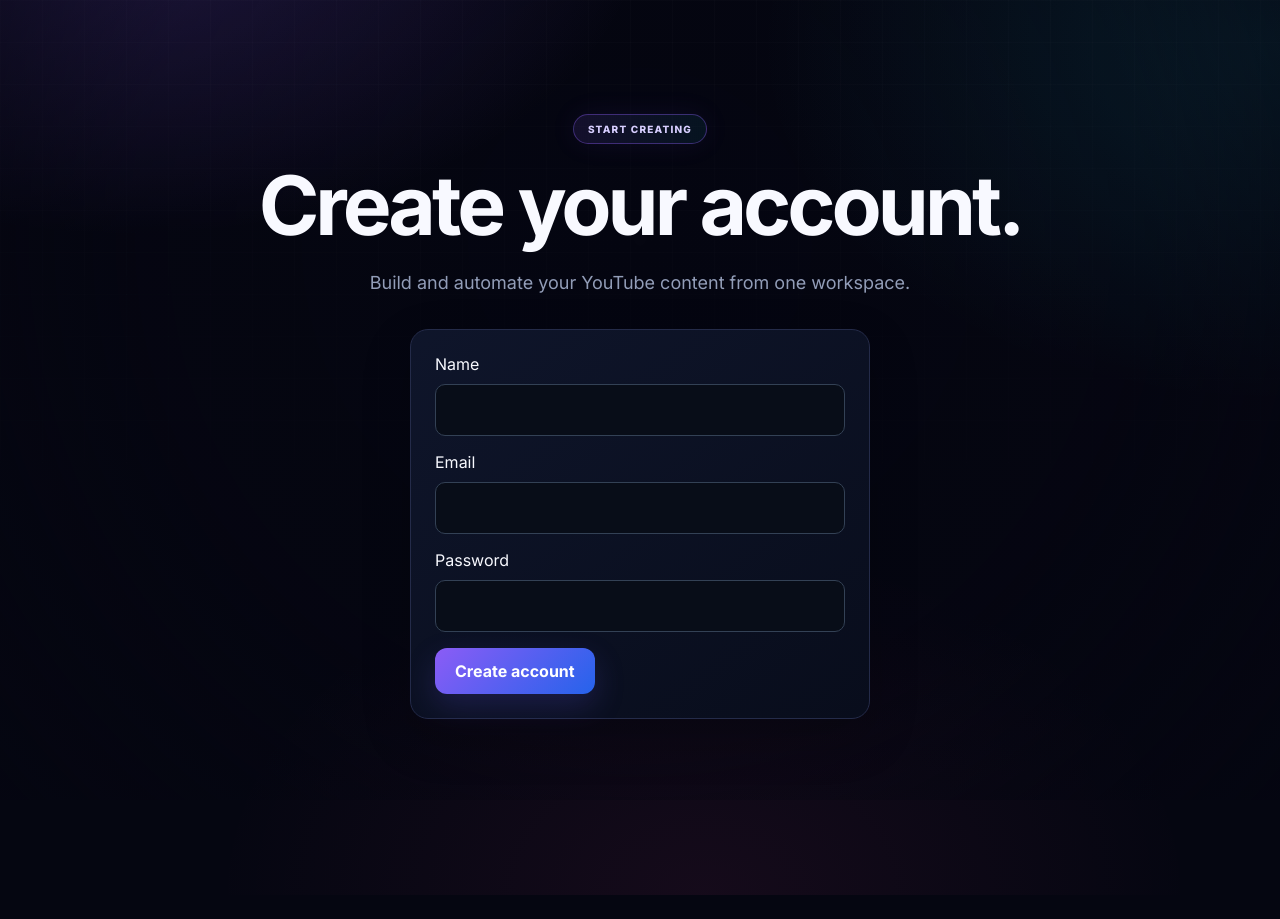
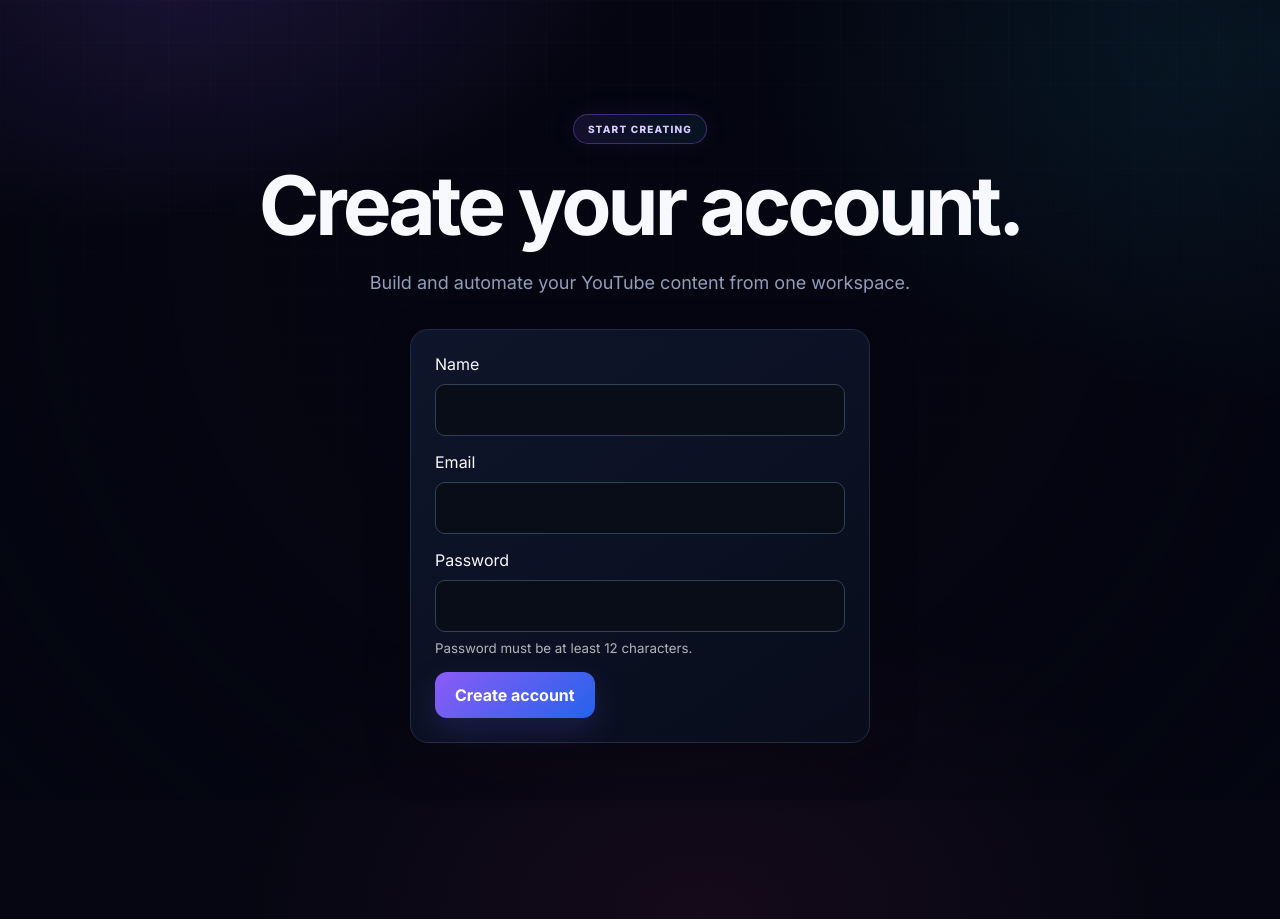
Before and after one commit to Qartiek/vidforge-ai, a Next.js app: page /signup in a window 1280 px wide. Before the commit the page ends 895 px from the top, so only its background shows below. Built offline with nearby package versions, Linux system fonts and the light colour scheme.

Commit message:
Fix signup password validation and error handling

```diff
--- a/app/signup/page.tsx
+++ b/app/signup/page.tsx
@@ -1,5 +1,5 @@
 "use client";
 import {useState} from "react";import {useRouter} from "next/navigation";
 export default function Signup(){const router=useRouter();const [name,setName]=useState(""),[email,setEmail]=useState(""),[password,setPassword]=useState(""),[error,setError]=useState(""),[busy,setBusy]=useState(false);
-async function submit(e:React.FormEvent){e.preventDefault();setBusy(true);setError("");const r=await fetch("/api/auth/signup",{method:"POST",headers:{"content-type":"application/json"},body:JSON.stringify({name,email,password})});const d=await r.json();setBusy(false);if(!r.ok){setError(d.error||"Signup failed");return;}router.push("/dashboard");router.refresh();}
-return <main className="container"><section className="hero"><span className="badge">START CREATING</span><h1>Create your account.</h1><p>Build and automate your YouTube content from one workspace.</p><form className="card" style={{maxWidth:460,margin:"30px auto",textAlign:"left"}} onSubmit={submit}><label>Name</label><input value={name} onChange={e=>setName(e.target.value)} style={{width:"100%",marginTop:10,padding:15,borderRadius:10,border:"1px solid #334155",background:"#080d18",color:"#fff"}}/><label style={{display:"block",marginTop:16}}>Email</label><input required type="email" value={email} onChange={e=>setEmail(e.target.value)} style={{width:"100%",marginTop:10,padding:15,borderRadius:10,border:"1px solid #334155",background:"#080d18",color:"#fff"}}/><label style={{display:"block",marginTop:16}}>Password</label><input required minLength={10} type="password" value={password} onChange={e=>setPassword(e.target.value)} style={{width:"100%",marginTop:10,padding:15,borderRadius:10,border:"1px solid #334155",background:"#080d18",color:"#fff"}}/>{error&&<p style={{color:"#f87171"}}>{error}</p>}<button className="cta" disabled={busy} style={{border:0,marginTop:16,cursor:"pointer"}}>{busy?"Creating…":"Create account"}</button></form></section></main>}
+async function submit(e:React.FormEvent){e.preventDefault();setBusy(true);setError("");try{const r=await fetch("/api/auth/signup",{method:"POST",headers:{"content-type":"application/json"},body:JSON.stringify({name:name.trim(),email:email.trim().toLowerCase(),password})});const d=await r.json().catch(()=>({}));if(!r.ok){setError(d.error||"Signup failed");return;}router.push("/dashboard");router.refresh();}catch{setError("Network error. Please try again.");}finally{setBusy(false);}}
+return <main className="container"><section className="hero"><span className="badge">START CREATING</span><h1>Create your account.</h1><p>Build and automate your YouTube content from one workspace.</p><form className="card" style={{maxWidth:460,margin:"30px auto",textAlign:"left"}} onSubmit={submit}><label>Name</label><input value={name} onChange={e=>setName(e.target.value)} style={{width:"100%",marginTop:10,padding:15,borderRadius:10,border:"1px solid #334155",background:"#080d18",color:"#fff"}}/><label style={{display:"block",marginTop:16}}>Email</label><input required type="email" value={email} onChange={e=>setEmail(e.target.value)} style={{width:"100%",marginTop:10,padding:15,borderRadius:10,border:"1px solid #334155",background:"#080d18",color:"#fff"}}/><label style={{display:"block",marginTop:16}}>Password</label><input required minLength={12} type="password" value={password} onChange={e=>setPassword(e.target.value)} style={{width:"100%",marginTop:10,padding:15,borderRadius:10,border:"1px solid #334155",background:"#080d18",color:"#fff"}}/><small style={{display:"block",marginTop:8,opacity:.7}}>Password must be at least 12 characters.</small>{error&&<p style={{color:"#f87171"}}>{error}</p>}<button className="cta" disabled={busy} style={{border:0,marginTop:16,cursor:"pointer"}}>{busy?"Creating…":"Create account"}</button></form></section></main>}
```
